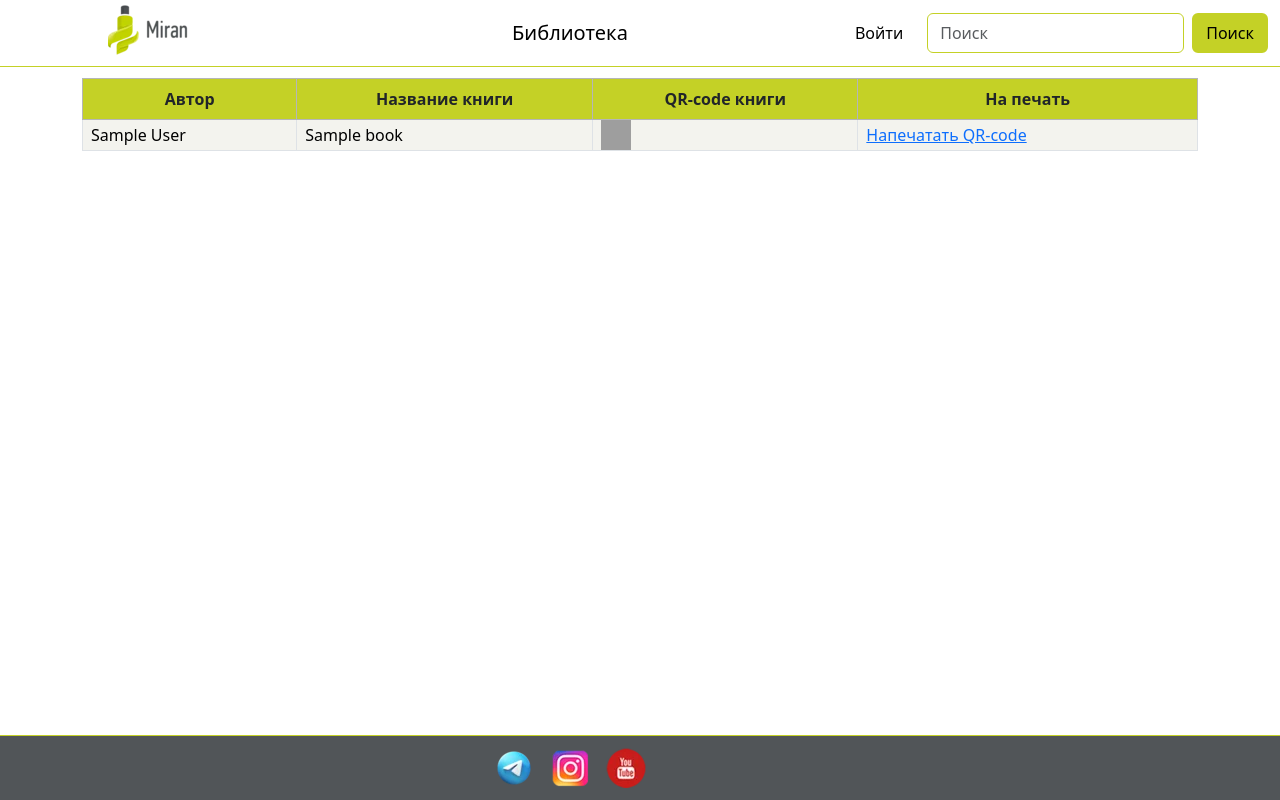
After one commit to Sanch13/miran, a Django app: page /books/list_qr/ in a window 1280 px wide. The commit adds this page. Run offline with Django 4.2, Linux system fonts and the light colour scheme; tables that the repository leaves empty hold one stand-in row (values such as "Sample post"); parts of the project's set-up code (start-up, migrations or seed data) failed here and were passed over; some libraries are stand-ins or nearby versions; grey boxes are pictures that could not be loaded.

Commit message:
added func added book and print

```diff
--- a/miran/books/forms.py
+++ b/miran/books/forms.py
@@ -11,3 +11,8 @@ class AddBookForm(forms.ModelForm):
     class Meta:
         model = Book
         fields = ('author', 'title', 'description', 'year')
+
+    def __init__(self, *args, **kwargs):
+        super(AddBookForm, self).__init__(*args, **kwargs)
+        for field_name, filed in self.fields.items():
+            filed.widget.attrs['class'] = 'form-control'
--- a/miran/books/models.py
+++ b/miran/books/models.py
@@ -2,9 +2,10 @@ from slugify import slugify
 
 from django.db import models
 from django.urls import reverse
+from django.conf import settings
+from django.utils import timezone
 
 from .utils import generate_qr_code
-from django.conf import settings
 
 
 class Book(models.Model):
@@ -31,12 +32,13 @@ class Book(models.Model):
     reader = models.CharField(max_length=100,
                               blank=True,
                               default='')
-    year = models.PositiveSmallIntegerField(default=0,
-                                            verbose_name="Дата издания")
+    year = models.PositiveSmallIntegerField(verbose_name="Дата издания")
+    date_added = models.DateTimeField(default=timezone.now)
 
     class Meta:
         verbose_name = "Книги"
         verbose_name_plural = "Книги"
+        ordering = ("-date_added", "author")
 
     def __str__(self):
         return f"{self.author} {self.title}"
--- /dev/null
+++ b/miran/books/templates/books/list_qr.html
@@ -0,0 +1,74 @@
+{% extends 'users/base.html' %}
+{% load static %}
+
+{% block title %}
+<title>Список книг с QR-code</title>
+{% endblock title %}
+
+{% block content %}
+
+<div class="my-2">
+    <table class="table table-hover table-bordered">
+        <thead class="table-secondary">
+        <th class="text-center align-middle">Автор</th>
+        <th class="text-center align-middle">Название книги</th>
+        <th class="text-center align-middle">QR-code книги</th>
+        <th class="text-center align-middle">На печать</th>
+        </thead>
+        <tbody >
+        {% for book in books %}
+        <tr>
+            <td class="align-middle py-0">{{ book.author }}</td>
+            <td class="align-middle py-0">{{ book.title }}</td>
+            <td class="align-middle py-0">
+                <img src="{{ book.qr_code.url }}"
+                 id="{{ book.slug }}"
+                 width="30"
+                 height="30"
+                 style="max-width: 100%;"
+                 alt="QR-code"
+                >
+            </td>
+            <td class="align-middle py-0">
+                <a href="#" onclick="printImage('{{ book.slug }}')">Напечатать QR-code</a>
+            </td>
+        </tr>
+        {% endfor %}
+        </tbody>
+    </table>
+</div>
+
+<script>
+    function printImage(id) {
+    const imageSrc = document.getElementById(id).src;
+
+    if (!imageSrc) {
+            console.error("Источник изображения не найден.");
+            return;
+        }
+
+    const imageSize = "width='100' height='100'";
+    const imageStyles = "style='position: absolute; top: 0; left: 0;'";
+
+    const printWindow = window.open('', '_blank');
+    const printDocument = `
+            <!DOCTYPE html>
+            <html lang="">
+            <head>
+            </head>
+            <body>
+                <img src="${imageSrc}" ${imageSize} ${imageStyles}  alt=""/>
+            </body>
+            </html>
+        `;
+
+    printWindow.document.write(printDocument);
+    printWindow.document.close();
+
+    printWindow.onload = function () {
+        printWindow.print();
+        printWindow.close();
+    };
+}
+</script>
+{% endblock content %}
--- a/miran/books/urls.py
+++ b/miran/books/urls.py
@@ -11,4 +11,5 @@ urlpatterns = [
     path('reg_book/', views.reg_book, name='reg_book'),
     path('return_book/', views.return_book, name='return_book'),
     path('add_book/', views.add_book, name='add_book'),
+    path('list_qr/', views.list_qr, name='list_qr'),
 ]
--- a/miran/books/views.py
+++ b/miran/books/views.py
@@ -94,6 +94,19 @@ def return_book(request):
 
 
 def add_book(request):
+    if request.method == "POST":
+        form = AddBookForm(data=request.POST)
+        if form.is_valid():
+            author = form.cleaned_data.get("author", '')
+            title = form.cleaned_data.get("title", '')
+            description = form.cleaned_data.get("description", '')
+            year = form.cleaned_data.get("year", 0)
+            Book.objects.create(author=author,
+                                title=title,
+                                description=description,
+                                year=year)
+            return redirect(to=reverse("books:list_qr"))
+
     form = AddBookForm()
     context = {
         "form": form,
@@ -101,3 +114,12 @@ def add_book(request):
     return render(request=request,
                   template_name='books/add_book.html',
                   context=context)
+
+
+def list_qr(request):
+    context = {
+        "books": Book.objects.all(),
+    }
+    return render(request=request,
+                  template_name="books/list_qr.html",
+                  context=context)
--- a/miran/users/templates/users/base.html
+++ b/miran/users/templates/users/base.html
@@ -70,7 +70,10 @@
 <!--                        <li><a class="dropdown-item nav-link" href="#">Мой профиль</a></li>-->
                         <li>
                             {% if request.user.is_staff %}
-                            <a class="dropdown-item nav-link" href="{% url 'books:add_book' %}">Добавить книгу</a>
+                            <a class="dropdown-item nav-link"
+                               href="{% url 'books:add_book' %}">Добавить книгу</a>
+                            <a class="dropdown-item nav-link"
+                               href="{% url 'books:list_qr' %}">Список QR-code</a>
                             {% endif %}
                         </li>
                         <li><a class="dropdown-item nav-link"
@@ -121,7 +124,7 @@
         <div class="navbar-collapse collapse" id="navbarCollapse2">
             <ul class="navbar-nav mx-auto ">
                 <li class="nav-item">
-                    <a class="nav-link" href="#"
+                    <a class="nav-link" href="https://t.me/+6Hc2UWCNmfljYjNi"
                        target="_blank">
                         <img src="{% static 'img/tg3d.webp' %}"/>
                     </a>
```
Also changed, not shown: miran/books/templates/books/add_book.html (+3 -18 lines), miran/books/migrations/0011_alter_book_options_book_date_added_alter_book_author_and_more.py (added).
